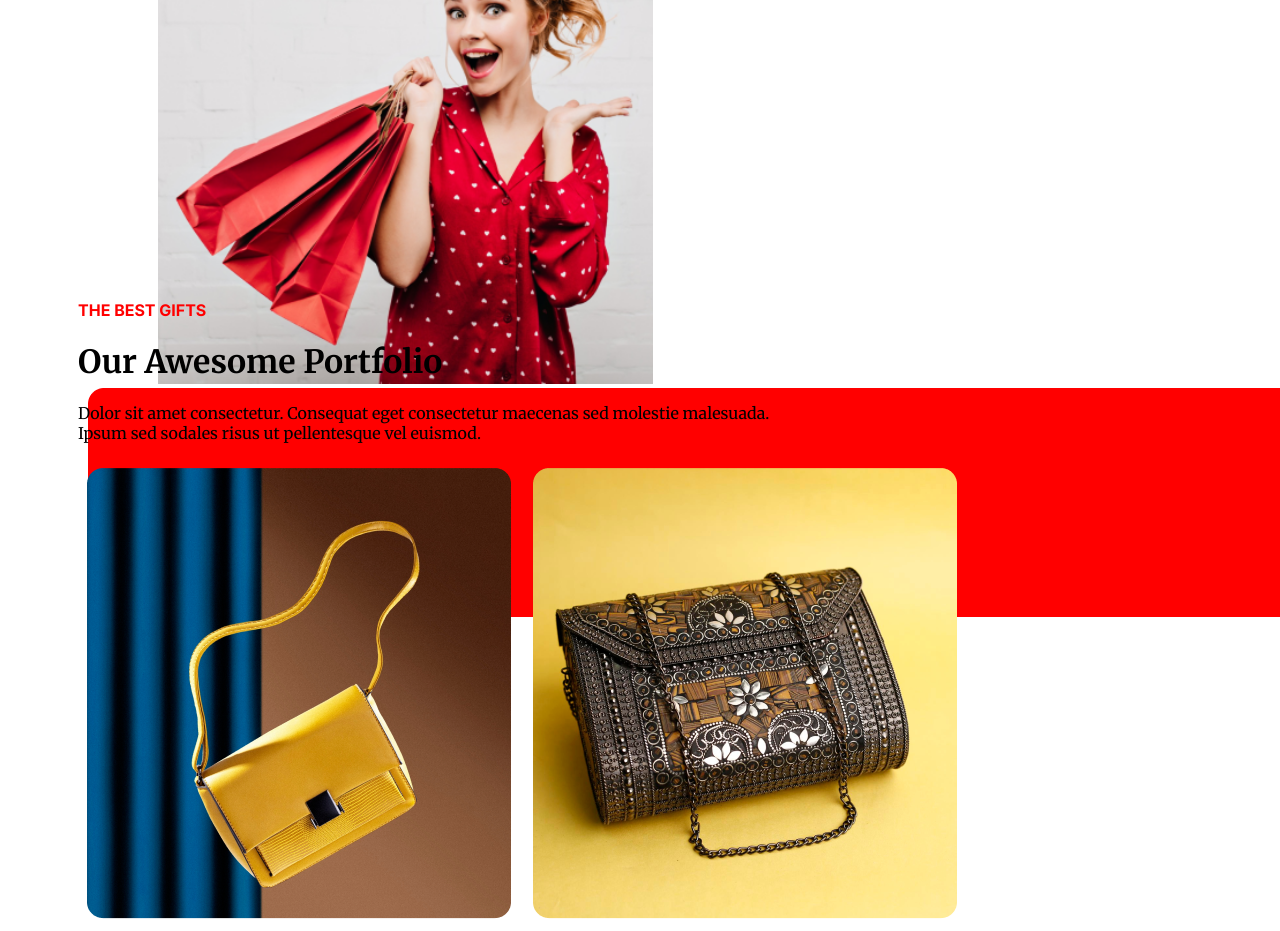
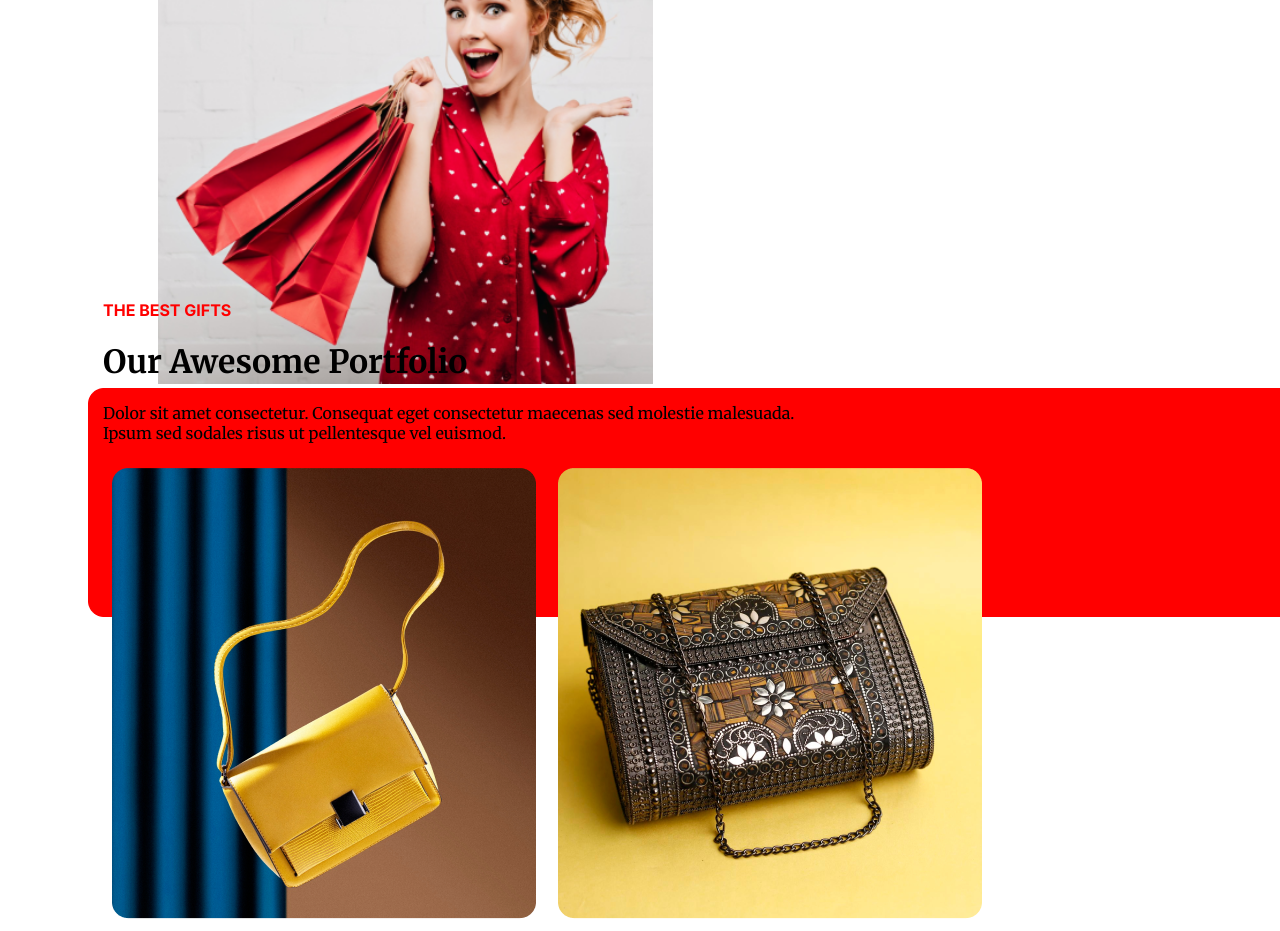
Before and after one commit to Siddikur-22/B9-A1, a plain HTML site: page index.html in a window 1280 px wide. Shown: the part 4398-5329 px from the top of the page. Drawn offline with Linux system fonts and the light colour scheme.

Commit message:
added width size

```diff
--- a/style.css
+++ b/style.css
@@ -247,7 +247,7 @@ body {
 
 #section88 {
     margin-top: 500px;
-    margin-left: 70px;
+    margin-left: 95px;
 }
 
 #section88 h4 {
```
